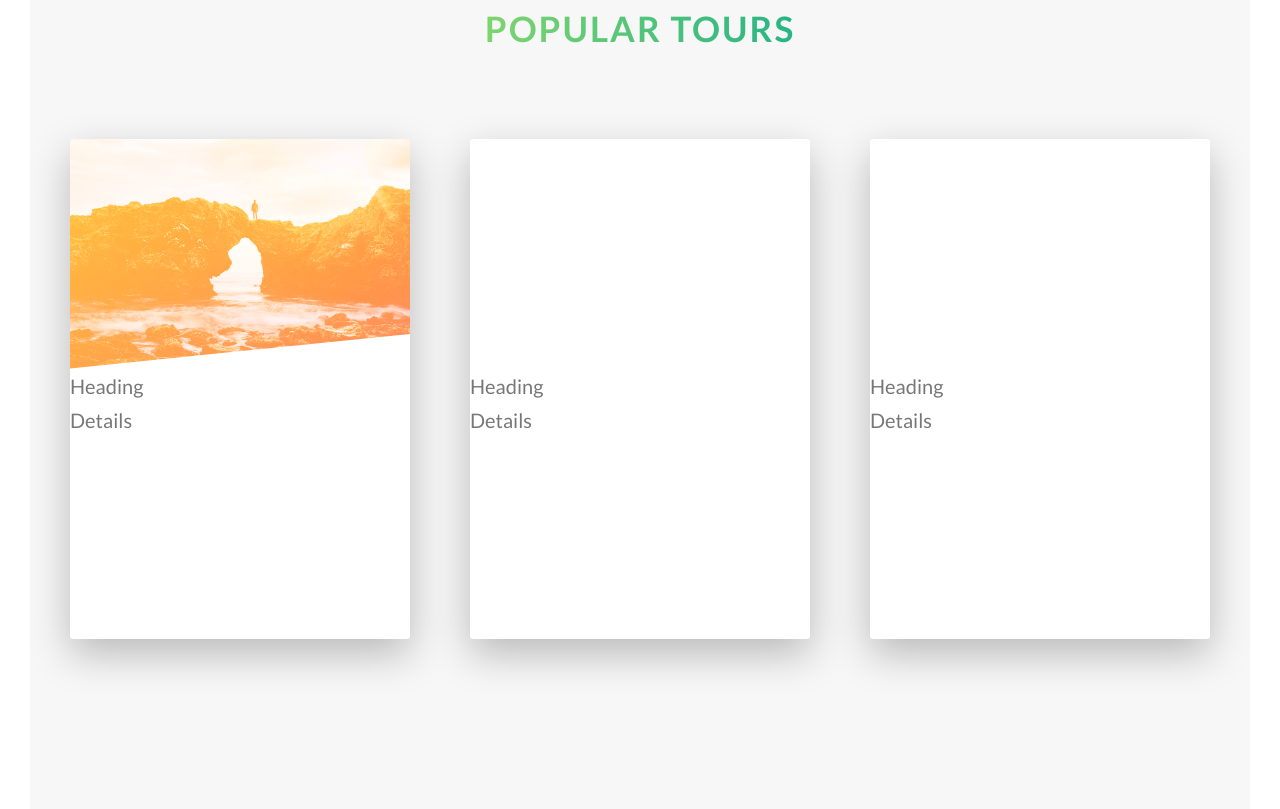
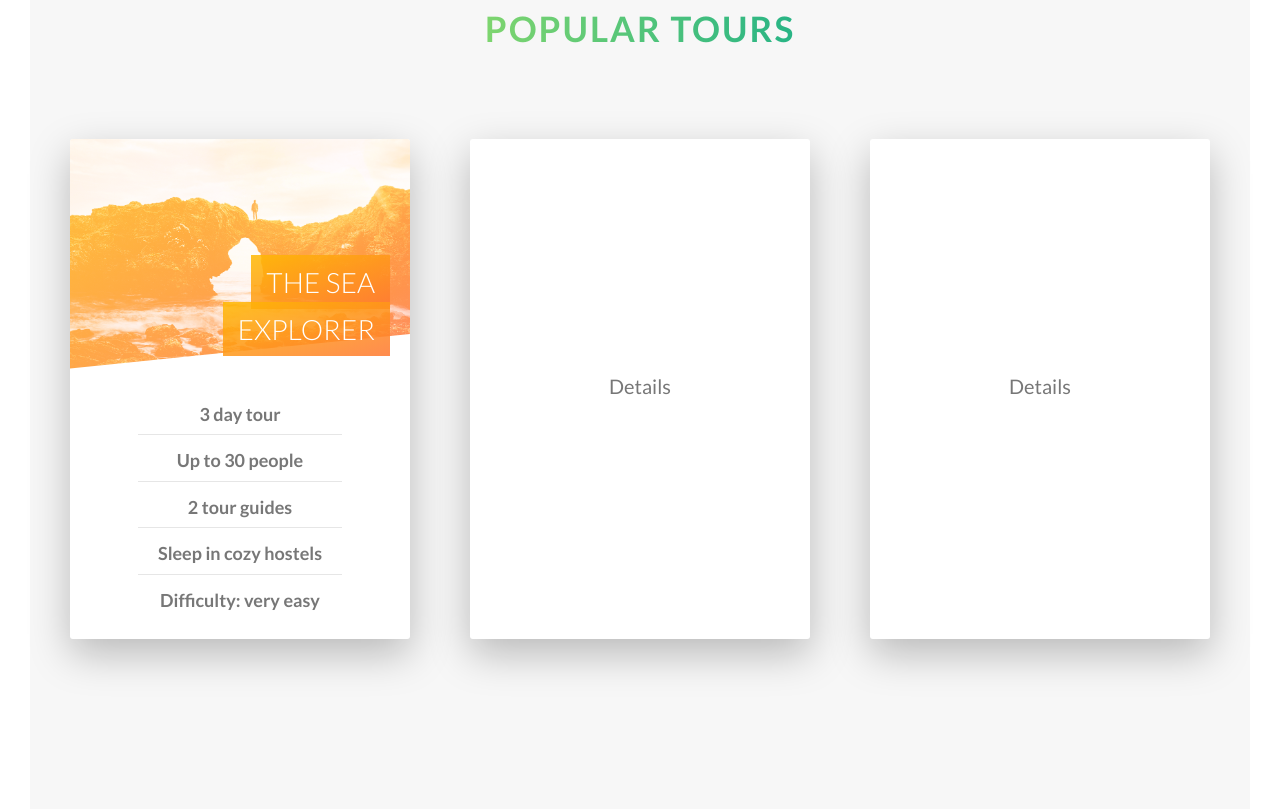
Before and after one commit to SparksFullStack/naturelust, a PHP site: page /index.html in a window 1280 px wide. Shown: the part 2337-3146 px from the top of the page. Run offline with PHP 8.4, Linux system fonts and the light colour scheme.

Commit message:
freehand styled the details section of the card--will now be consulting the design for specific values

```diff
--- a/css/style.css
+++ b/css/style.css
@@ -273,6 +273,37 @@ body {
     clip-path: polygon(0 0, 100% 0, 100% 85%, 0 100%); }
     .card__picture--1 {
       background-image: linear-gradient(to right bottom, #ffb900, #ff7730), url(../img/nat-5.jpg); }
+  .card__heading {
+    font-size: 2.8rem;
+    font-weight: 300;
+    text-transform: uppercase;
+    text-align: right;
+    color: #fff;
+    position: absolute;
+    top: 12rem;
+    right: 2rem;
+    width: 75%; }
+  .card__heading-span {
+    padding: 1rem 1.5rem;
+    -webkit-box-decoration-break: clone;
+    box-decoration-break: clone; }
+    .card__heading-span--1 {
+      background-image: linear-gradient(to right bottom, rgba(255, 185, 0, 0.85), rgba(255, 119, 48, 0.85)); }
+  .card__details {
+    text-align: center; }
+    .card__details__list {
+      list-style: none;
+      margin-top: 3rem; }
+      .card__details__list__items {
+        width: 60%;
+        margin: 0 auto;
+        padding-bottom: 5px; }
+        .card__details__list__items:not(:last-child) {
+          border-bottom: 1px solid #e6e6e6; }
+        .card__details__list__items p {
+          font-size: 1.8rem;
+          margin-top: 1rem;
+          font-weight: 600; }
 
 /* Main Header */
 .header {
--- a/index.html
+++ b/index.html
@@ -110,12 +110,28 @@
 
                                 </div>
 
-                                <div class="card__heading">
-                                    Heading
-                                </div>
+                                <h4 class="card__heading">
+                                    <span class="card__heading-span card__heading-span--1">The sea explorer</span>
+                                </h4>
 
                                 <div class="card__details">
-                                    Details
+                                    <ul class="card__details__list">
+                                        <li class="card__details__list__items">
+                                            <p>3 day tour</p>
+                                        </li>
+                                        <li class="card__details__list__items">
+                                            <p>Up to 30 people</p>
+                                        </li>
+                                        <li class="card__details__list__items">
+                                            <p>2 tour guides</p>
+                                        </li>
+                                        <li class="card__details__list__items">
+                                            <p>Sleep in cozy hostels</p>
+                                        </li>
+                                        <li class="card__details__list__items">
+                                            <p>Difficulty: very easy</p>
+                                        </li>
+                                    </ul>
                                 </div>
                             </div>
                             <div class="card__side card__side--back card__side--back-1">
@@ -130,9 +146,9 @@
 
                                 </div>
 
-                                <div class="card__heading">
-                                    Heading
-                                </div>
+                                <h4 class="card__heading">
+                                    <span class="card__heading-span card__heading-span--2">The sea explorer</span>
+                                </h4>
 
                                 <div class="card__details">
                                     Details
@@ -150,9 +166,9 @@
 
                                 </div>
 
-                                <div class="card__heading">
-                                    Heading
-                                </div>
+                                <h4 class="card__heading">
+                                    <span class="card__heading-span card__heading-span--3">The sea explorer</span>
+                                </h4>
 
                                 <div class="card__details">
                                     Details
--- a/sass/components/_card.scss
+++ b/sass/components/_card.scss
@@ -64,4 +64,50 @@
                 url(../img/nat-5.jpg);
         }
     }
+
+    &__heading {
+        font-size: 2.8rem;
+        font-weight: 300;
+        text-transform: uppercase;
+        text-align: right;
+        color: $color-white;
+        position: absolute;
+        top: 12rem;
+        right: 2rem;
+        width: 75%;
+    }
+
+    &__heading-span {
+        padding: 1rem 1.5rem;
+        -webkit-box-decoration-break: clone;
+        box-decoration-break: clone;
+
+        &--1 {
+            background-image: linear-gradient(to right bottom, rgba($color-secondary-light, .85), rgba($color-secondary-dark, .85));
+        }
+    }
+
+    &__details {
+        text-align: center;
+        &__list {
+            list-style: none;
+            margin-top: 3rem;
+            &__items {
+
+                &:not(:last-child) {
+                    border-bottom: 1px solid rgb(230, 230, 230);
+                }
+
+                width: 60%;
+                margin: 0 auto;
+                padding-bottom: 5px;
+
+                & p {
+                    font-size: 1.8rem;
+                    margin-top: 1rem;
+                    font-weight: 600;
+                }
+            }
+        }
+    }
 }
```
